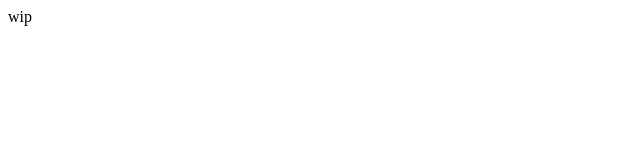
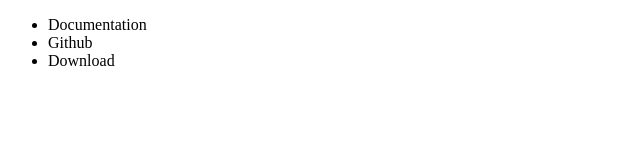
Before and after one commit to XWasHere/DisPerms, a website: page docs/index.html in a window 1280 px wide. Shown: the whole page, without its empty margins (0-640 px from the left). Drawn offline with Linux system fonts and the light colour scheme.

Commit message:
Update index.html

```diff
--- a/docs/index.html
+++ b/docs/index.html
@@ -1,2 +1,12 @@
 <!DOCTYPE HTML>
-<html><body>wip</body></html>
+<html>
+  <body>
+    <div>
+      <ul>
+        <li><a>Documentation</a></li>
+        <li><a>Github</a></li>
+        <li><a>Download</a></li>
+      </ul>
+    </div>
+  </body>
+</html>
```
